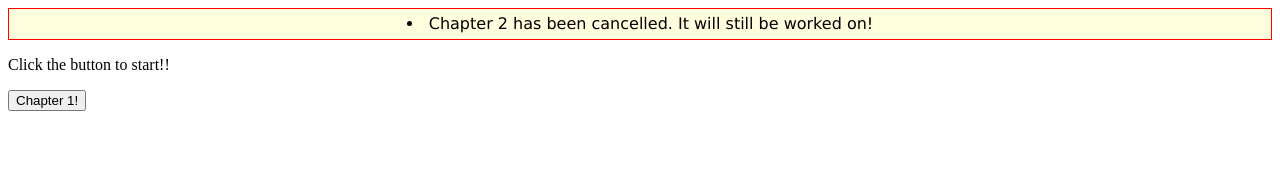
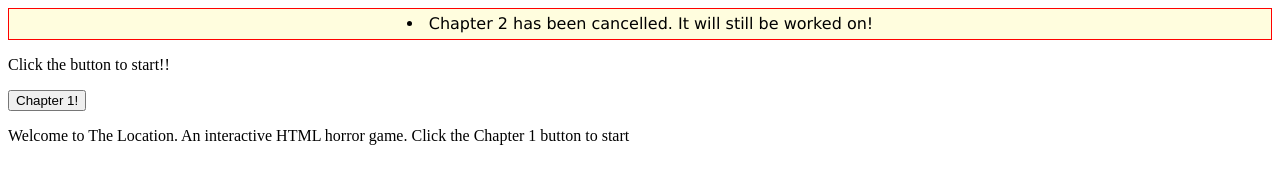
Before and after one commit to TheLocationGame/TheLocationGame.github.io, a plain HTML site: page index.html in a window 1280 px wide. Drawn offline with Linux system fonts and the light colour scheme.

Commit message:
Update index.html

```diff
--- a/index.html
+++ b/index.html
@@ -32,6 +32,8 @@ function myFunction() {
 
 }
 </script>
-
+<p>Welcome to The Location. An interactive HTML horror game.
+    Click the Chapter 1 button to start</p>
+</p>
 </body>
 </html>
```
